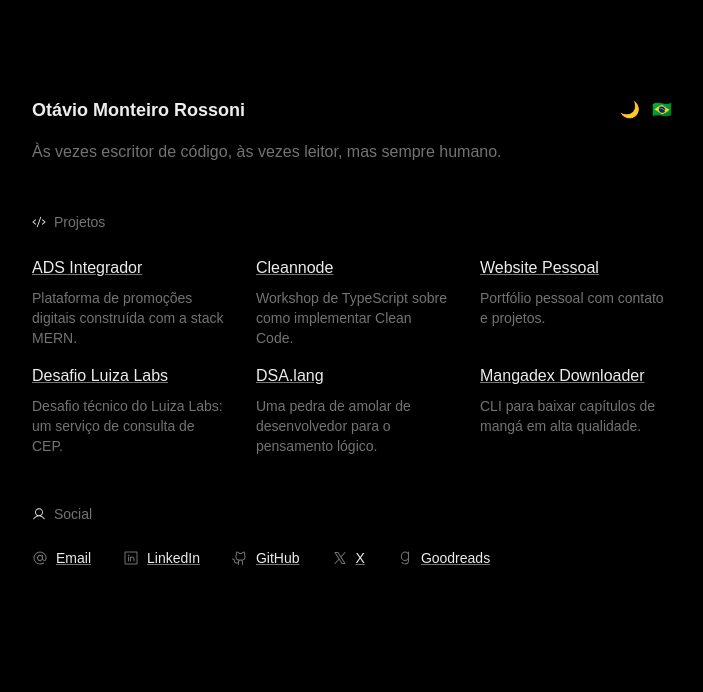
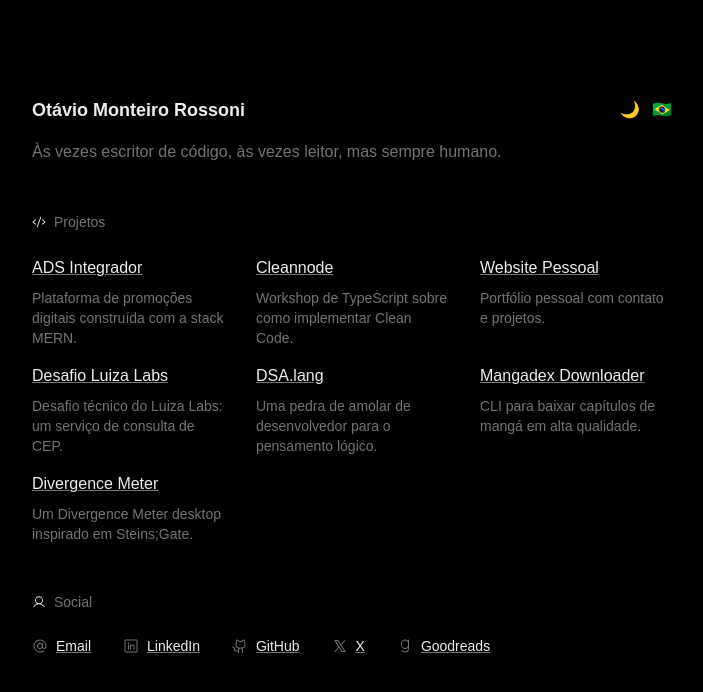
Before and after one commit to Otarossoni/otaviorossoni.com, a Next.js app: page / in a window 1280 px wide. Shown: the top 692 px of the page, without its empty margins (288-991 px from the left). Built offline with nearby package versions, Linux system fonts and the light colour scheme.

Commit message:
feat: adiciona projeto Divergence Meter

```diff
--- a/package.json
+++ b/package.json
@@ -11,7 +11,7 @@
   "dependencies": {
     "@phosphor-icons/react": "^2.1.7",
     "framer-motion": "^12.6.2",
-    "next": "15.2.4",
+    "next": "^16.1.6",
     "react": "^19.0.0",
     "react-dom": "^19.0.0"
   },
--- a/src/app/components/LinkText.tsx
+++ b/src/app/components/LinkText.tsx
@@ -19,17 +19,13 @@
   return (
     <Link
       href={href}
-      passHref
-      legacyBehavior
-    >
-      <a
-        target={target}
-        rel={rel}
-        className={`text-neutral-200 underline decoration-neutral-500 transition duration-200 ease-in-out hover:decoration-[#8A2BE2]`}
-        style={style}
-      >
-        {children}
-      </a>
+      target={target}
+      rel={rel}
+      className={`text-neutral-200 underline decoration-neutral-500 transition duration-200 ease-in-out hover:decoration-[#8A2BE2]`}
+      style={style}>
+
+      {children}
+
     </Link>
   );
 };
--- a/src/app/languages/en.json
+++ b/src/app/languages/en.json
@@ -35,6 +35,11 @@
       "href": "https://github.com/Otarossoni/mangadex-downloader",
       "title": "Mangadex Downloader",
       "description": "CLI for downloading high-quality manga chapters."
+    },
+    {
+      "href": "https://github.com/Otarossoni/divergence-meter",
+      "title": "Divergence Meter",
+      "description": "A desktop Divergence Meter inspired by Steins;Gate."
     }
   ],
   "socialLinks": [
--- a/src/app/languages/es.json
+++ b/src/app/languages/es.json
@@ -35,6 +35,11 @@
       "href": "https://github.com/Otarossoni/mangadex-downloader",
       "title": "Mangadex Downloader",
       "description": "CLI para descargar capítulos de manga en alta calidad."
+    },
+    {
+      "href": "https://github.com/Otarossoni/divergence-meter",
+      "title": "Divergence Meter",
+      "description": "Un Divergence Meter de escritorio inspirado en Steins;Gate."
     }
   ],
   "socialLinks": [
--- a/src/app/languages/pt.json
+++ b/src/app/languages/pt.json
@@ -35,6 +35,11 @@
       "href": "https://github.com/Otarossoni/mangadex-downloader",
       "title": "Mangadex Downloader",
       "description": "CLI para baixar capítulos de mangá em alta qualidade."
+    },
+    {
+      "href": "https://github.com/Otarossoni/divergence-meter",
+      "title": "Divergence Meter",
+      "description": "Um Divergence Meter desktop inspirado em Steins;Gate."
     }
   ],
   "socialLinks": [
```
Also changed, not shown: tsconfig.json (+19 -5 lines), 2 other files (tests, documents, lock files or other folders).
